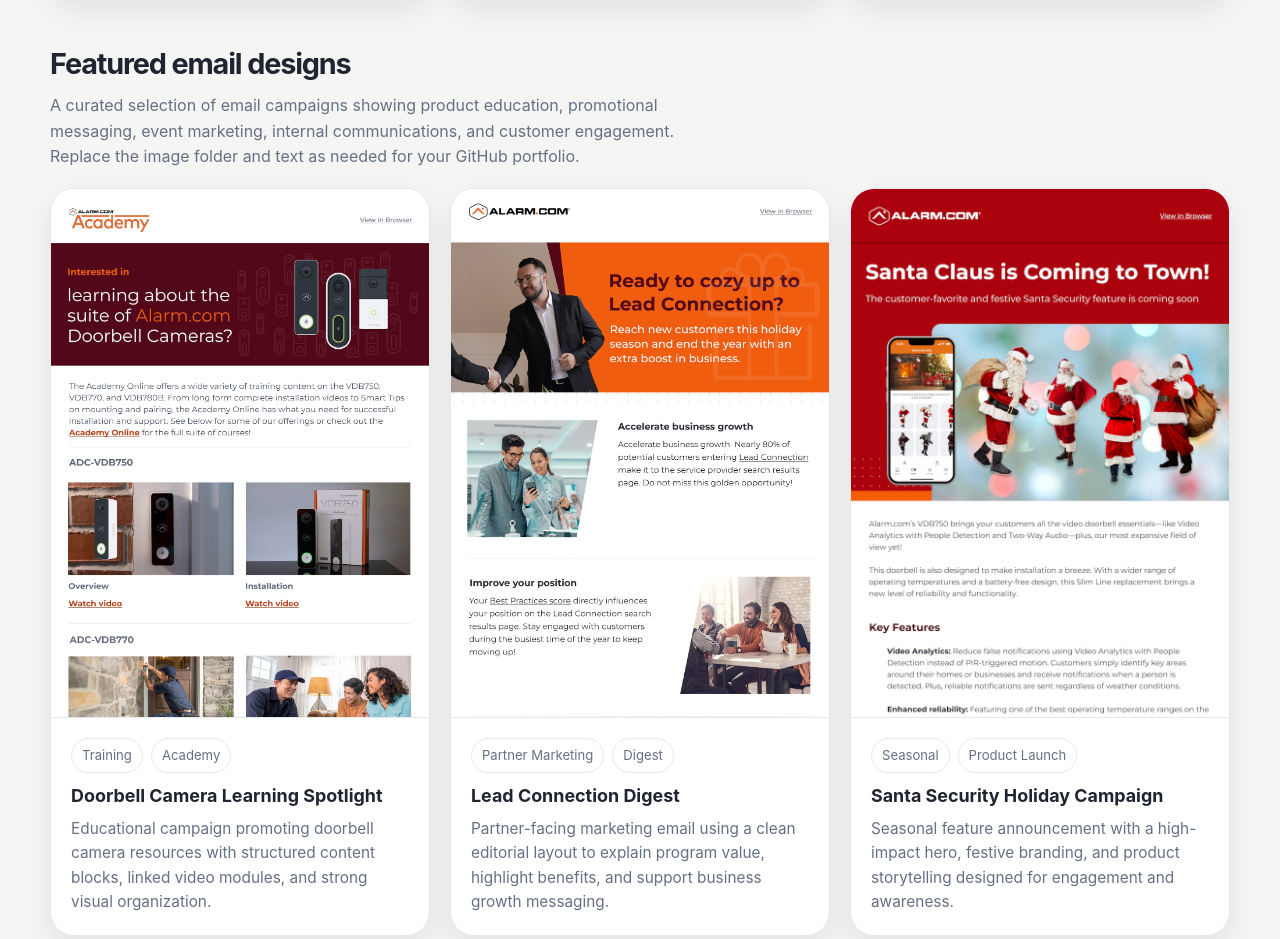
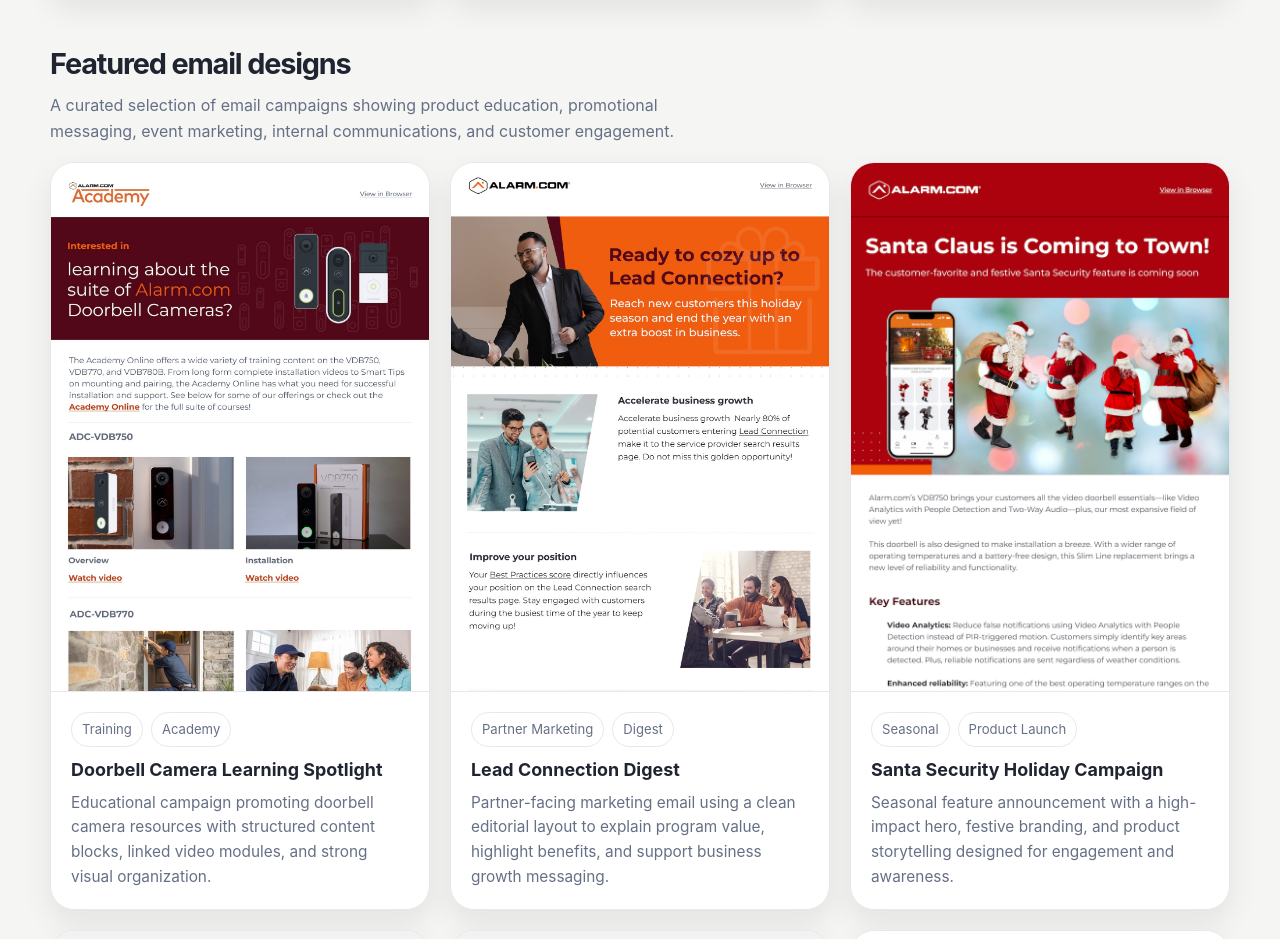
Before and after one commit to yolanda816/email-portfolio, a plain HTML site: page index.html in a window 1280 px wide. Shown: the part 1073-2012 px from the top of the page. Drawn offline with Linux system fonts and the light colour scheme.

Commit message:
index.html

```diff
--- a/index.html
+++ b/index.html
@@ -447,8 +447,7 @@
           <div>
             <h2>Featured email designs</h2>
             <p>
-              A curated selection of email campaigns showing product education, promotional messaging, event marketing, internal communications, and customer engagement. Replace the image folder and text as needed for your GitHub portfolio.
-            </p>
+              A curated selection of email campaigns showing product education, promotional messaging, event marketing, internal communications, and customer engagement.
           </div>
         </div>
 
@@ -560,7 +559,6 @@
         <div class="section-head">
           <div>
             <h2>About</h2>
-            <p>This section keeps the portfolio personal, professional, and easy for recruiters to scan.</p>
           </div>
         </div>
 
```
